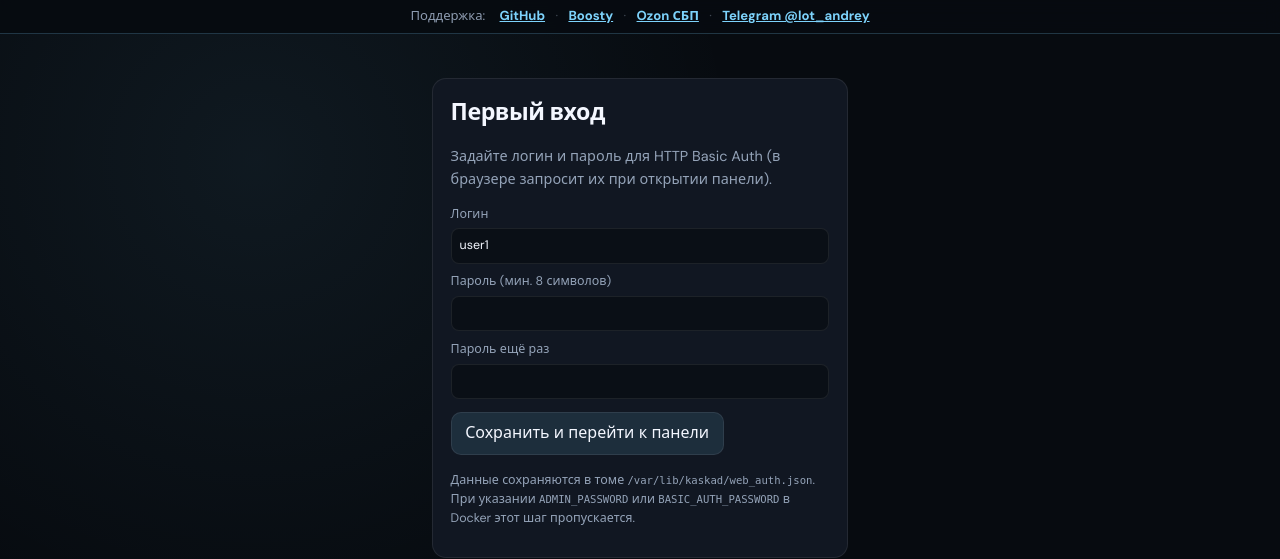
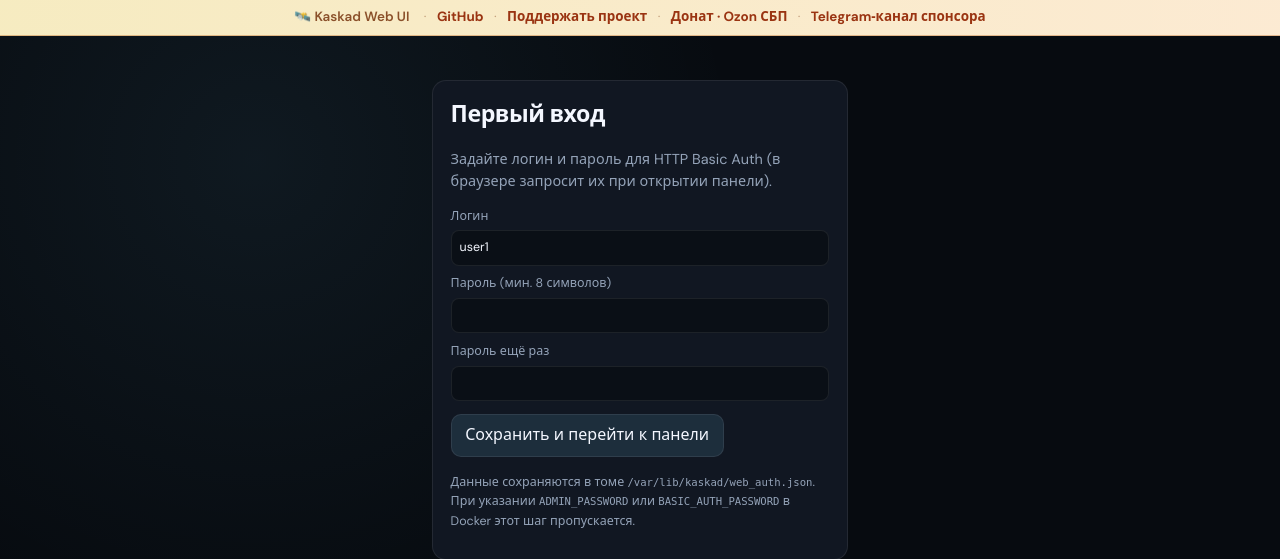
Before and after one commit to andrey271192/kaskad_web_vpn, a Flask app: page /setup in a window 1280 px wide. Shown: the top 559 px of the page. Run offline with Flask 3, Linux system fonts and the light colour scheme.

Commit message:
feat: styled yellow donate strip matching amnezia_web, add project name
Co-authored-by: Cursor <cursoragent@cursor.com>

```diff
--- a/static/styles.css
+++ b/static/styles.css
@@ -288,9 +288,9 @@ a {
   position: sticky;
   top: 0;
   z-index: 100;
-  border-bottom: 1px solid rgba(125, 211, 252, 0.22);
-  background: rgba(7, 11, 16, 0.94);
-  backdrop-filter: blur(8px);
+  border-bottom: 1px solid rgba(180, 83, 9, 0.35);
+  background: linear-gradient(90deg, rgba(254, 243, 199, 0.97), rgba(255, 237, 213, 0.99));
+  backdrop-filter: blur(6px);
 }
 
 .proj-support-inner {
@@ -301,20 +301,26 @@ a {
   align-items: center;
   justify-content: center;
   gap: 0.35rem 0.65rem;
-  padding: 0.4rem clamp(1rem, 3vw, 1.25rem);
-  font-size: 0.82rem;
-  color: var(--muted);
+  padding: 0.45rem clamp(1rem, 3vw, 1.5rem);
+  font-size: 0.84rem;
+  color: #78350f;
 }
 
 .proj-support-inner a {
-  color: var(--accent);
+  color: #9a3412;
   font-weight: 650;
   white-space: nowrap;
+  text-decoration: none;
+}
+
+.proj-support-inner a:hover {
+  text-decoration: underline;
 }
 
 .proj-support-lead {
   margin-right: 0.25rem;
-  opacity: 0.95;
+  font-weight: 600;
+  opacity: 0.85;
 }
 
 .proj-support-dot {
--- a/templates/setup.html
+++ b/templates/setup.html
@@ -11,16 +11,17 @@
   <link rel="stylesheet" href="/static/styles.css">
 </head>
 <body>
-  <div class="proj-support-strip kaskad-support-top" role="navigation" aria-label="Поддержка автора">
+  <div class="proj-support-strip kaskad-support-top" role="navigation" aria-label="Поддержка и донат">
     <div class="proj-support-inner">
-      <span class="proj-support-lead">Поддержка:</span>
+      <span class="proj-support-lead">🛰️ Kaskad Web UI</span>
+      <span class="proj-support-dot" aria-hidden="true">·</span>
       <a href="https://github.com/andrey271192/kaskad_web_vpn" target="_blank" rel="noopener noreferrer">GitHub</a>
       <span class="proj-support-dot" aria-hidden="true">·</span>
-      <a href="https://boosty.to/andrey27/donate" target="_blank" rel="noopener noreferrer">Boosty</a>
+      <a href="https://boosty.to/andrey27/donate" target="_blank" rel="noopener noreferrer">Поддержать проект</a>
       <span class="proj-support-dot" aria-hidden="true">·</span>
-      <a href="https://finance.ozon.ru/apps/sbp/ozonbankpay/019dc200-2a5d-7931-a619-782d285f6798" target="_blank" rel="noopener noreferrer">Ozon&nbsp;СБП</a>
+      <a href="https://finance.ozon.ru/apps/sbp/ozonbankpay/019dc200-2a5d-7931-a619-782d285f6798" target="_blank" rel="noopener noreferrer">Донат · Ozon&nbsp;СБП</a>
       <span class="proj-support-dot" aria-hidden="true">·</span>
-      <a href="https://t.me/lot_andrey" target="_blank" rel="noopener noreferrer">Telegram @lot_andrey</a>
+      <a href="https://t.me/lot_andrey" target="_blank" rel="noopener noreferrer">Telegram‑канал спонсора</a>
     </div>
   </div>
   <div class="shell shell-wide">
```
Also changed, not shown: templates/index.html (+6 -5 lines).
